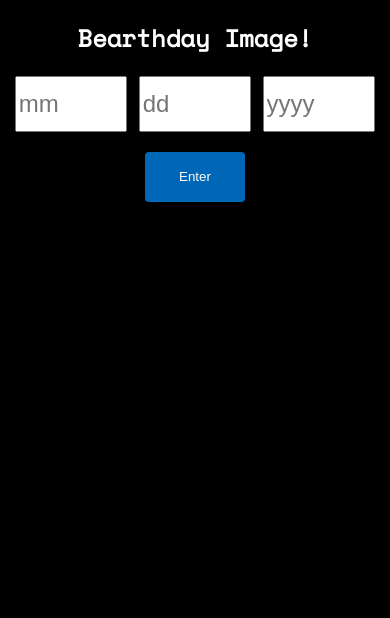
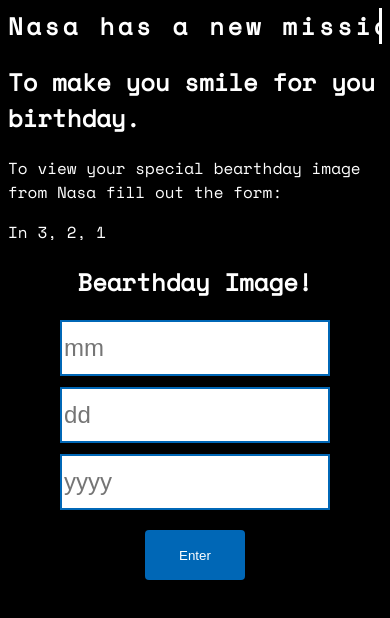
Before and after one commit to christinacannito/maven-bearthday, an Angular app: page / in a window 390 px wide. Shown: the top 618 px of the page. Built offline with nearby package versions, Linux system fonts and the light colour scheme.

Commit message:
birthday form and intro screen

```diff
--- a/src/app/app.module.ts
+++ b/src/app/app.module.ts
@@ -7,13 +7,15 @@
 import { ResultsComponent } from './results/results.component';
 import { BirthdayFormComponent } from './birthday-form/birthday-form.component';
 import { ErrorComponent } from './error/error.component';
+import { IntroComponent } from './intro/intro.component';
 
 @NgModule({
   declarations: [
     AppComponent,
     ResultsComponent,
     BirthdayFormComponent,
-    ErrorComponent
+    ErrorComponent,
+    IntroComponent
   ],
   imports: [
     BrowserModule,
--- a/src/app/birthday-form/birthday-form.component.html
+++ b/src/app/birthday-form/birthday-form.component.html
@@ -1,3 +1,4 @@
+<app-intro></app-intro>
 <section>
   <header id="bearthdayHdr">
       <h1>B<strong>earth</strong>day Image!</h1>
--- a/src/app/birthday-form/birthday-form.component.scss
+++ b/src/app/birthday-form/birthday-form.component.scss
@@ -30,8 +30,22 @@
         width: 28%;
         height: 50px;
         font-size: 1.5em;
+        border: 2px solid $blue;
     }
     #day {
         margin: 0 3%;
     }
 }
+
+@media screen and (max-width: 400px) {
+    #dateForm {
+      input {
+          display: block;
+          width: 70%;
+          margin: 0 auto;
+      }
+      #day {
+          margin: 3% auto;
+      }
+    }
+  }
--- a/src/app/birthday-form/birthday-form.component.ts
+++ b/src/app/birthday-form/birthday-form.component.ts
@@ -22,18 +22,18 @@
     // here you can make the call to the service
     let self = this;
     this.nasaApiService.makeRequest(this.month, this.day, this.year).then((data) => {
-      console.log('data: ', typeof(data))
+      console.log('data in submit: ', typeof data)
       // make the request for the image
-      var converted = JSON.parse(data)
+      var converted  = data;
       return converted
     }, function(error) {
       console.log('error: ', error)
-    }).then((birthdayData) => {
-      console.log('birthdayData: ', birthdayData)
+    }).then((birthdayData: string) => {
+      console.log('birthdayData: ', JSON.parse(birthdayData))
       // get the image from the birthday
-      // birthdayData = JSON.parse(birthdayData)
+      birthdayData = JSON.parse(birthdayData)
       let imageName = birthdayData[0]['image']
-      console.log('imageName: ', typeof(birthdayData))
+      console.log('imageName: ', imageName)
       self.nasaApiService.imageRequest(imageName, self.day, self.month, self.year).then((imageUrl) => {
         // console.log('imageUrl typeof: ', typeof(imageUrl))
         // print the image to the screen
--- /dev/null
+++ b/src/app/intro/intro.component.html
@@ -0,0 +1,10 @@
+<section>
+  <header>
+    <h1 id="nasa" class="active">Nasa has a new mission:</h1>
+    <h2 id="mission">To make you smile for you birthday.</h2>
+  </header>
+  <article>
+    <p id="intro">To view your special bearthday image from Nasa fill out the form:</p>
+    <p id="countDown">In 3, 2, 1</p>
+  </article>
+</section>
--- /dev/null
+++ b/src/app/intro/intro.component.scss
@@ -0,0 +1,20 @@
+#nasa.active, #mission.active {
+    overflow: hidden;
+    border-right: .15em solid #FFF;
+    white-space: nowrap;
+    margin: 0 auto;
+    letter-spacing: .15em;
+    animation:
+      typing 3.5s steps(20, end),
+      blink-caret .75s step-end infinite;
+}
+
+@keyframes typing {
+    from { width: 0 }
+    to { width: 100% }
+}
+
+@keyframes blink-caret {
+    from, to { border-color: transparent }
+    50% { border-color: #FFF; }
+}
--- /dev/null
+++ b/src/app/intro/intro.component.ts
@@ -0,0 +1,15 @@
+import { Component, OnInit } from '@angular/core';
+
+@Component({
+  selector: 'app-intro',
+  templateUrl: './intro.component.html',
+  styleUrls: ['./intro.component.scss']
+})
+export class IntroComponent implements OnInit {
+
+  constructor() { }
+
+  ngOnInit = () => {
+  }
+
+}
--- a/src/app/nasa-api.service.ts
+++ b/src/app/nasa-api.service.ts
@@ -25,7 +25,7 @@
         // so check the status
         if (req.status == 200) {
           // Resolve the promise with the response text
-          // console.log('req.response: ', req.response)
+          console.log('req.response: ', JSON.parse(req.response))
           resolve(req.response);
         }
         else {
```
Also changed, not shown: 1 other file (tests, documents, lock files or other folders).
